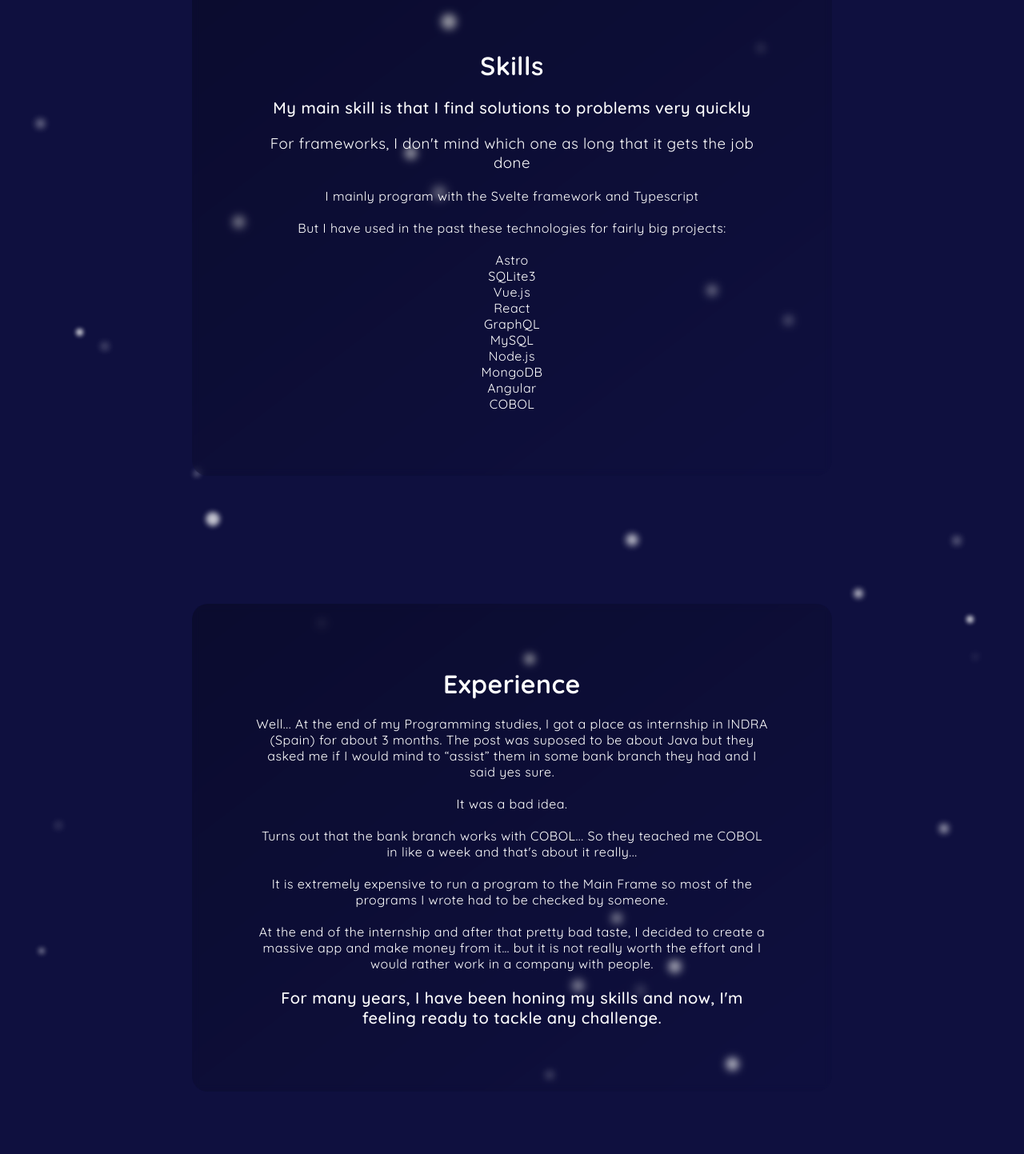
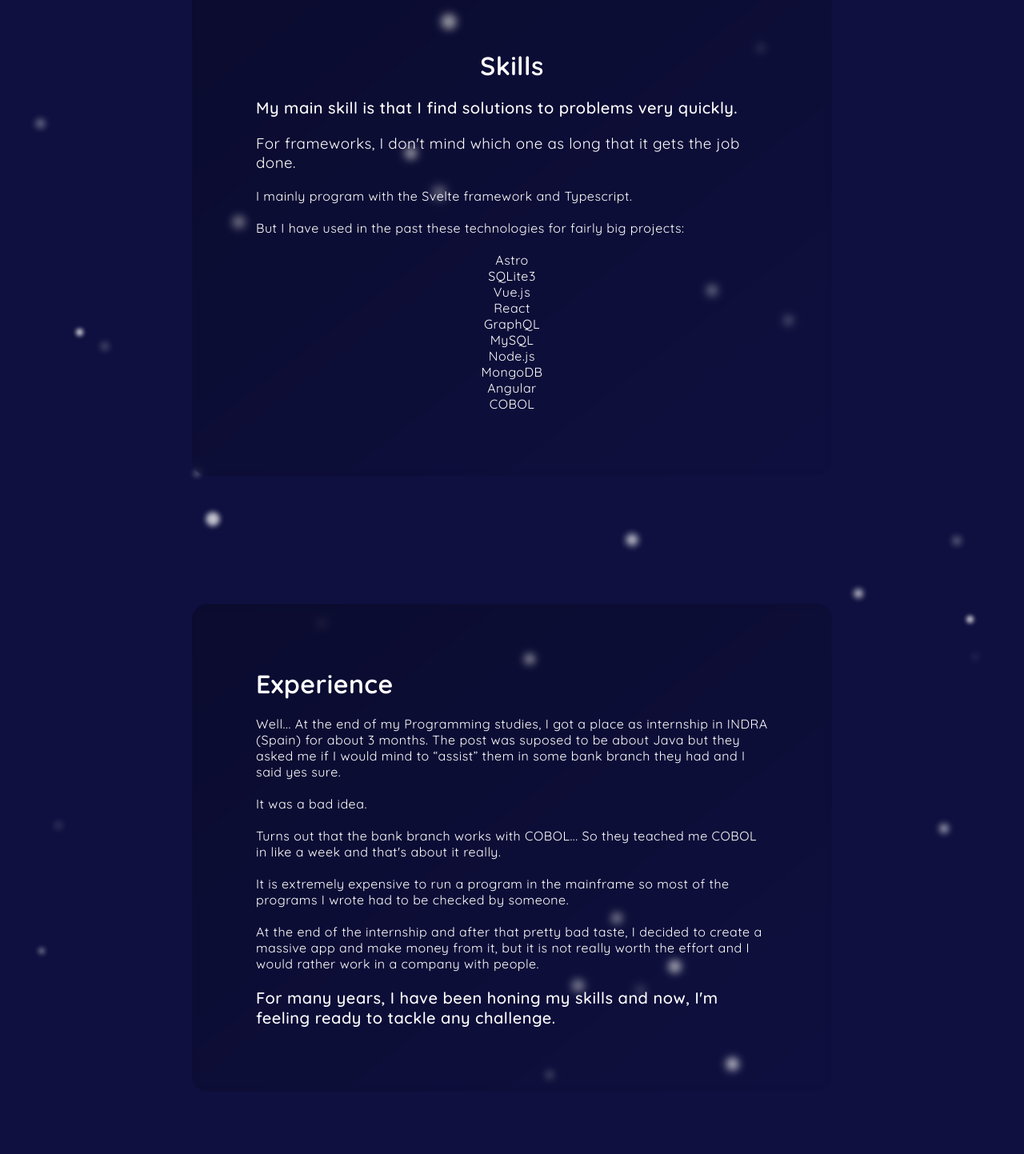
Before and after one commit to PacoGim/PacoGim.github.io, a Svelte app: page / in a window 1280 px wide. Shown: the part 2720-4163 px from the top of the page at 80% size. Built offline with nearby package versions, Linux system fonts and the light colour scheme.

Commit message:
Fixed a bunch of text issues

```diff
--- a/src/functions/getTranslations.fn.ts
+++ b/src/functions/getTranslations.fn.ts
@@ -77,14 +77,14 @@ const full = {
 		{
 			fr: "J'ai beaucoup d'autres projets sur mon ordinateur... Mais ce sont principalement des scripts qui peuvent effectuer des tâches compliquées et ce sont des projets plus personnels que prêts à être publiés."
 		},
-	'My main skill is that I find solutions to problems very quickly': {
-		fr: 'Ma principale compétence est de trouver très rapidement des solutions aux problèmes'
+	'My main skill is that I find solutions to problems very quickly.': {
+		fr: 'Ma principale compétence est de trouver très rapidement des solutions aux problèmes.'
 	},
-	"For frameworks, I don't mind which one as long that it gets the job done": {
-		fr: 'Pour les frameworks, peu importe lesquels tant qu’ils font le travail'
+	"For frameworks, I don't mind which one as long that it gets the job done.": {
+		fr: 'Pour les frameworks, peu importe lesquels tant qu’ils font le travail.'
 	},
-	'I mainly program with the Svelte framework and Typescript': {
-		fr: 'Je programme principalement avec Svelte et Typescript'
+	'I mainly program with the Svelte framework and Typescript.': {
+		fr: 'Je programme principalement avec Svelte et Typescript.'
 	},
 	'But I have used in the past these technologies for fairly big projects:': {
 		fr: 'Mais j’ai utilisé par le passé ces technologies pour des projets assez importants :'
@@ -99,9 +99,9 @@ const full = {
 	"Turns out that the bank branch works with COBOL... So they teached me COBOL in like a week and that's about it really.": {
 		fr: 'Il s’avère que la succursale bancaire travaille avec COBOL… Ils m’ont donc appris COBOL en une semaine et c’est à peu près tout en réalité.'
 	},
-	'It is extremely expensive to run a program to the Main Frame so most of the programs I wrote had to be checked by someone.':
+	'It is extremely expensive to run a program in the mainframe so most of the programs I wrote had to be checked by someone.':
 		{
-			fr: "C'est extrêmement coûteux d’exécuter un programme sur un Main Frame, donc la plupart des programmes que j’ai écrits devaient être vérifiés par quelqu’un."
+			fr: "C'est extrêmement coûteux d’exécuter un programme sur un mainframe, donc la plupart des programmes que j’ai écrits devaient être vérifiés par quelqu’un."
 		},
 	'At the end of the internship and after that pretty bad taste, I decided to create a massive app and make money from it, but it is not really worth the effort and I would rather work in a company with people.':
 		{
--- a/src/sections/Experience.svelte
+++ b/src/sections/Experience.svelte
@@ -17,21 +17,21 @@
 	<br />
 	<p>
 		{getTranslationsFn(
-			"Turns out that the bank branch works with COBOL... So they teached me COBOL in like a week and that's about it really...",
+			"Turns out that the bank branch works with COBOL... So they teached me COBOL in like a week and that's about it really.",
 			$langStore
 		)}
 	</p>
 	<br />
 	<p>
 		{getTranslationsFn(
-			'It is extremely expensive to run a program to the Main Frame so most of the programs I wrote had to be checked by someone.',
+			'It is extremely expensive to run a program in the mainframe so most of the programs I wrote had to be checked by someone.',
 			$langStore
 		)}
 	</p>
 	<br />
 	<p>
 		{getTranslationsFn(
-			'At the end of the internship and after that pretty bad taste, I decided to create a massive app and make money from it… but it is not really worth the effort and I would rather work in a company with people.',
+			'At the end of the internship and after that pretty bad taste, I decided to create a massive app and make money from it, but it is not really worth the effort and I would rather work in a company with people.',
 			$langStore
 		)}
 	</p>
@@ -48,7 +48,7 @@
 <style lang="scss">
 	section-svlt {
 		display: block;
-		text-align: center;
+		text-align: left;
 		padding: 5rem;
 		max-width: 800px;
 		margin: 0 auto;
--- a/src/sections/Skills.svelte
+++ b/src/sections/Skills.svelte
@@ -6,11 +6,11 @@
 <section-svlt id="skills-section">
 	<h1>{getTranslationsFn('Skills', $langStore)}</h1>
 	<br />
-	<h2>{getTranslationsFn("My main skill is that I find solutions to problems very quickly", $langStore)}</h2>
+	<h2>{getTranslationsFn("My main skill is that I find solutions to problems very quickly.", $langStore)}</h2>
 	<br />
-	<h3>{getTranslationsFn("For frameworks, I don't mind which one as long that it gets the job done", $langStore)}</h3>
+	<h3>{getTranslationsFn("For frameworks, I don't mind which one as long that it gets the job done.", $langStore)}</h3>
 	<br />
-	<p>{getTranslationsFn("I mainly program with the Svelte framework and Typescript", $langStore)}</p>
+	<p>{getTranslationsFn("I mainly program with the Svelte framework and Typescript.", $langStore)}</p>
 	<br />
 	<p>{getTranslationsFn("But I have used in the past these technologies for fairly big projects:", $langStore)}</p>
 	<br />
@@ -31,19 +31,23 @@
 <style lang="scss">
 	section-svlt {
 		display: block;
-		text-align: center;
+		text-align: left;
 		padding: 5rem;
 		max-width: 800px;
 		margin: 5rem auto;
 
-		// margin-bottom: 5rem;
 		border-radius: 20px;
 
 		backdrop-filter: blur(5px);
 		background: linear-gradient(to bottom right, rgba(0, 0, 0, 0.25), rgba(0, 0, 0, 0));
 	}
 
+	h1{
+		text-align: center;
+	}
+
 	li {
 		list-style: none;
+		text-align: center;
 	}
 </style>
```
Also changed, not shown: public/build/bundle.css, public/build/bundle.js, 1 other file (tests, documents, lock files or other folders).
